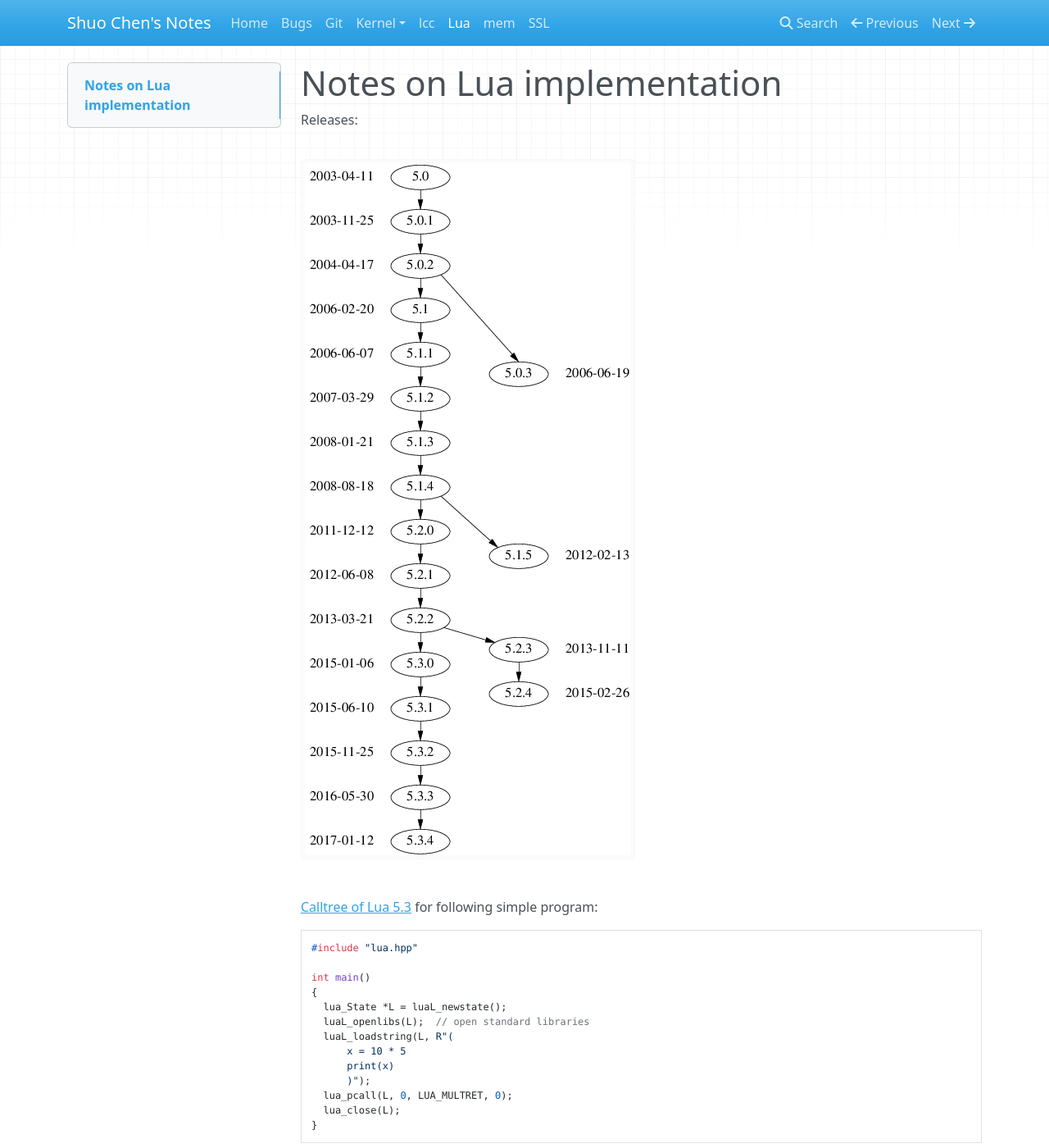
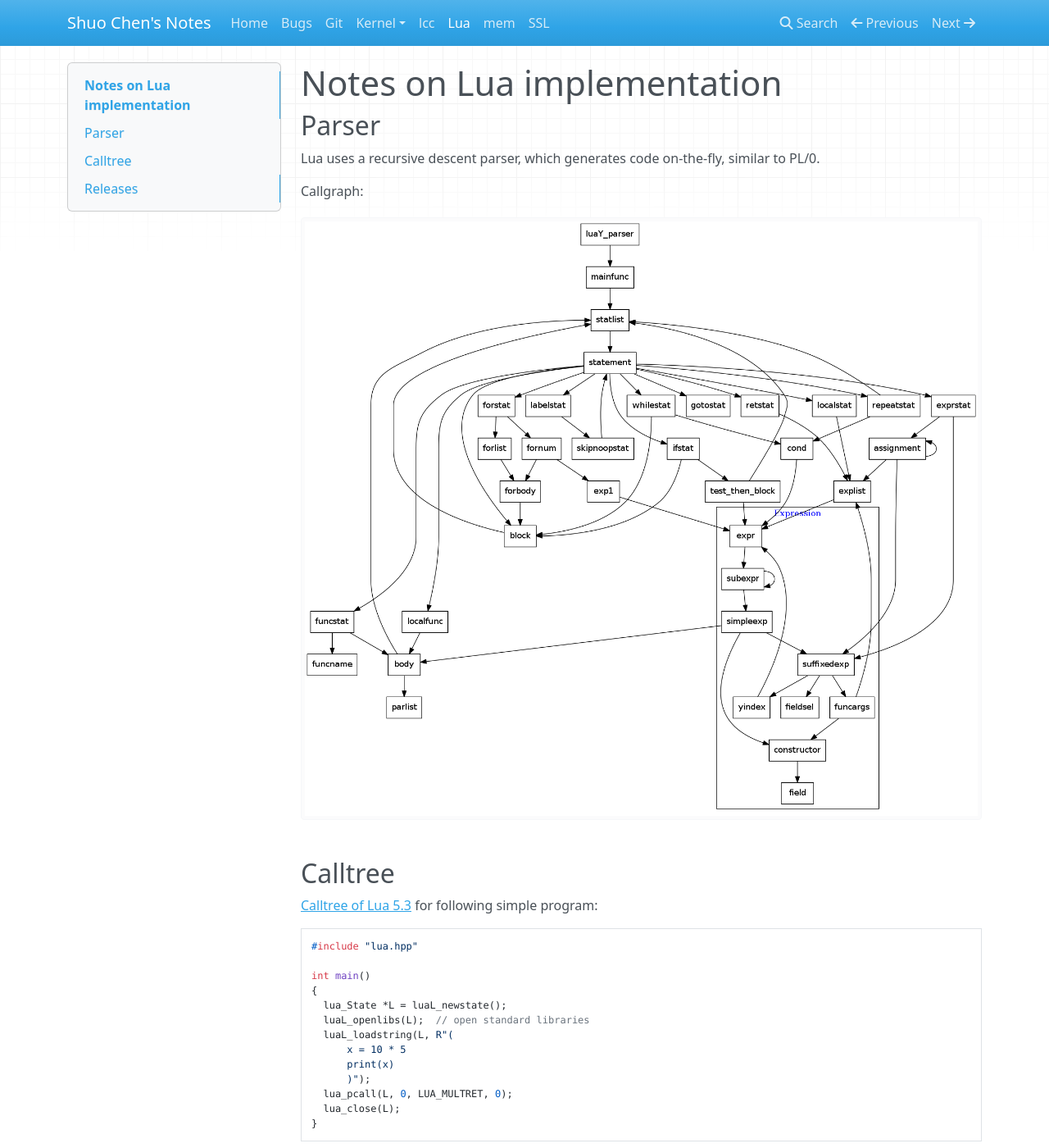
Before and after one commit to chenshuo/notes, an MkDocs documentation site: the page built from docs/lua.md, in a window 1280 px wide and 1400 px high. Shown: the whole window at 82% size. Built offline with MkDocs 1.6.1, drawn with Linux system fonts in a browser that asks for light colours; nearby versions of some CDN libraries; old or Windows-style settings are respelled for this version of MkDocs.

Commit message:
add lua/parser.png

````diff
--- a/docs/lua.md
+++ b/docs/lua.md
@@ -1,8 +1,12 @@
 # Notes on Lua implementation
 
-Releases:
+## Parser
+Lua uses a recursive descent parser, which generates code on-the-fly, similar to PL/0.
 
-![releases](lua/releases.png)
+Callgraph:
+![Parser](lua/parser.png)
+
+## Calltree
 
 [Calltree of Lua 5.3](lua/calltree.html) for following simple program:
 
@@ -21,3 +25,7 @@ int main()
   lua_close(L);
 }
 ```
+
+## Releases
+
+![releases](lua/releases.png)
````
Also changed, not shown: docs/lua/parser.png (added).
